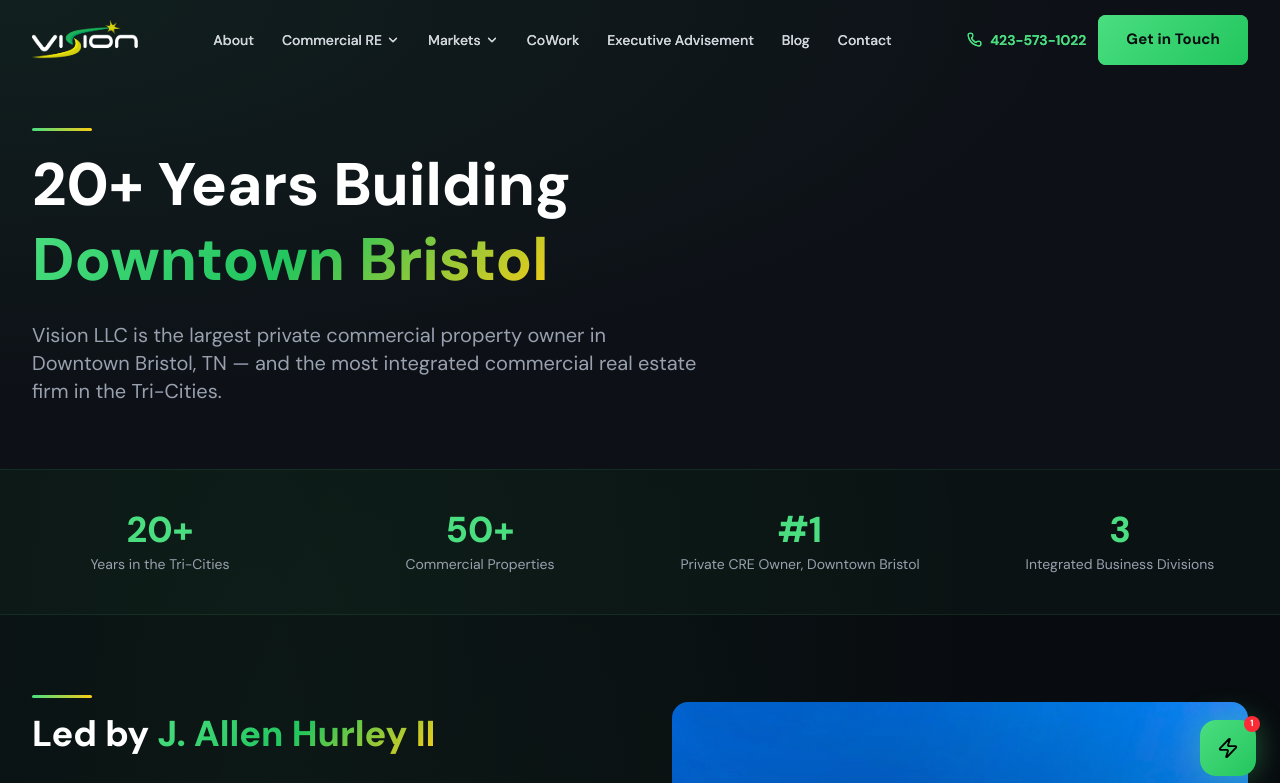
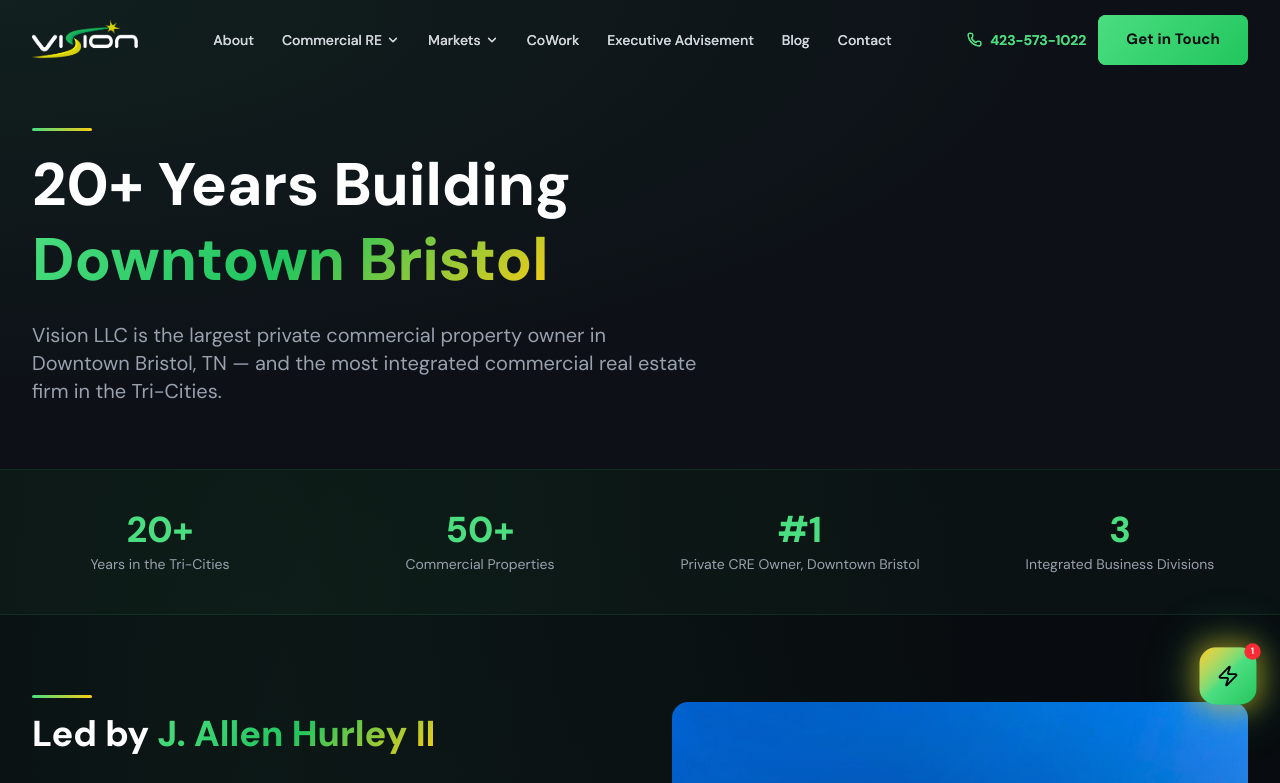
Before and after one commit to wireddigitalus-stack/vision, a Next.js app: page /about in a window 1280 px wide. Shown: the top 783 px of the page. Built offline with nearby package versions, Linux system fonts and the light colour scheme.

Commit message:
feat: bot button — gold breathing glow animation, moved above footer

```diff
--- a/src/components/AIChatWidget.tsx
+++ b/src/components/AIChatWidget.tsx
@@ -229,9 +229,25 @@
 
   return (
     <>
+      {/* Keyframe animation for breathing gold glow */}
+      <style>{`
+        @keyframes breathe-glow {
+          0%, 100% {
+            box-shadow: 0 0 18px 4px rgba(250,204,21,0.35), 0 0 40px 8px rgba(74,222,128,0.2);
+            transform: scale(1);
+          }
+          50% {
+            box-shadow: 0 0 32px 10px rgba(250,204,21,0.55), 0 0 60px 16px rgba(74,222,128,0.3);
+            transform: scale(1.06);
+          }
+        }
+        .bot-breathe {
+          animation: breathe-glow 2.8s ease-in-out infinite;
+        }
+      `}</style>
       {/* ── Chat Window ──────────────────────────────────────────────────── */}
       <div
-        className={`fixed bottom-20 right-4 sm:bottom-6 sm:right-6 z-50 w-[calc(100vw-2rem)] max-w-sm transition-all duration-300 ${
+        className={`fixed bottom-44 right-4 sm:bottom-40 sm:right-6 z-50 w-[calc(100vw-2rem)] max-w-sm transition-all duration-300 ${
           isOpen
             ? "opacity-100 translate-y-0 pointer-events-auto"
             : "opacity-0 translate-y-4 pointer-events-none"
@@ -544,10 +560,10 @@
         }}
         id="lease-bot-toggle"
         aria-label="Open Vision Lease-Bot"
-        className={`fixed bottom-4 right-4 sm:bottom-6 sm:right-6 z-50 w-14 h-14 rounded-2xl shadow-2xl flex items-center justify-center transition-all duration-300 ${
+        className={`fixed bottom-28 right-4 sm:bottom-24 sm:right-6 z-50 w-14 h-14 rounded-2xl flex items-center justify-center transition-all duration-300 ${
           isOpen
-            ? "bg-[#111827] border border-[rgba(74,222,128,0.3)]"
-            : "bg-gradient-to-br from-[#4ADE80] to-[#22C55E] shadow-[0_0_30px_rgba(74,222,128,0.4)] hover:shadow-[0_0_45px_rgba(74,222,128,0.6)] hover:scale-110"
+            ? "bg-[#111827] border border-[rgba(74,222,128,0.3)] shadow-lg"
+            : "bot-breathe bg-gradient-to-br from-[#FACC15] via-[#4ADE80] to-[#22C55E] hover:scale-110 cursor-pointer"
         }`}
       >
         {isOpen ? (
```
